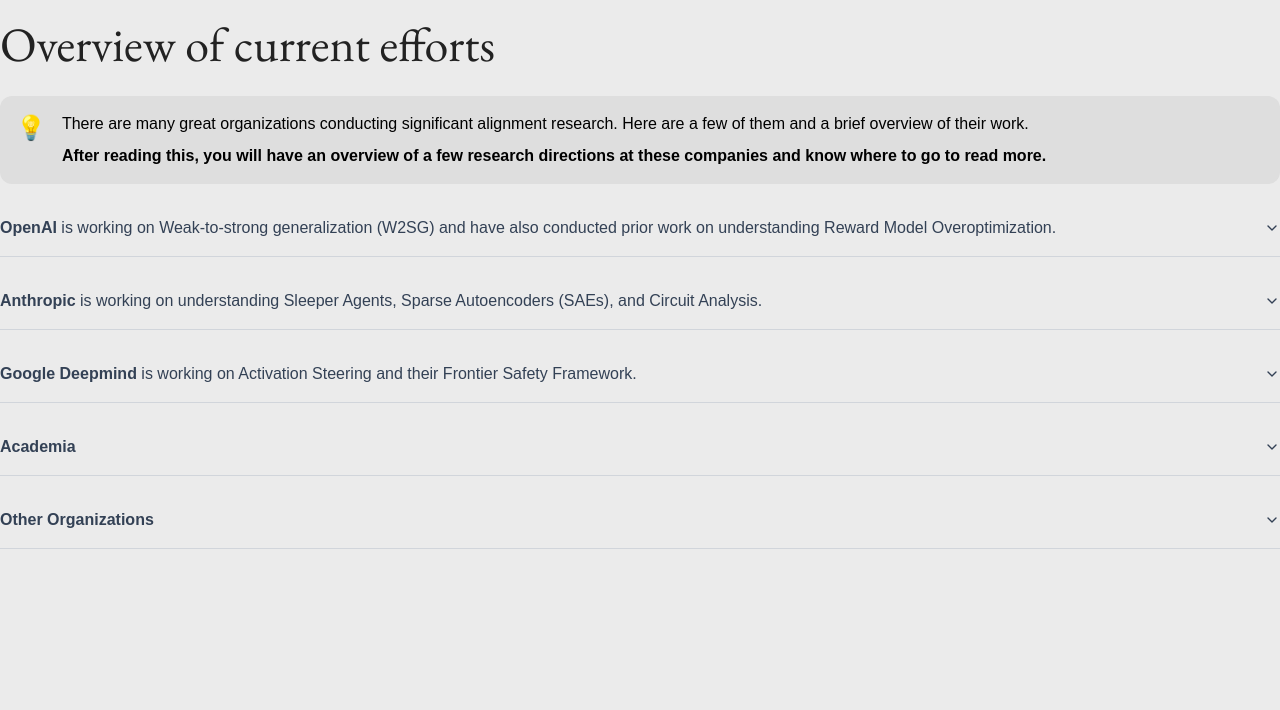
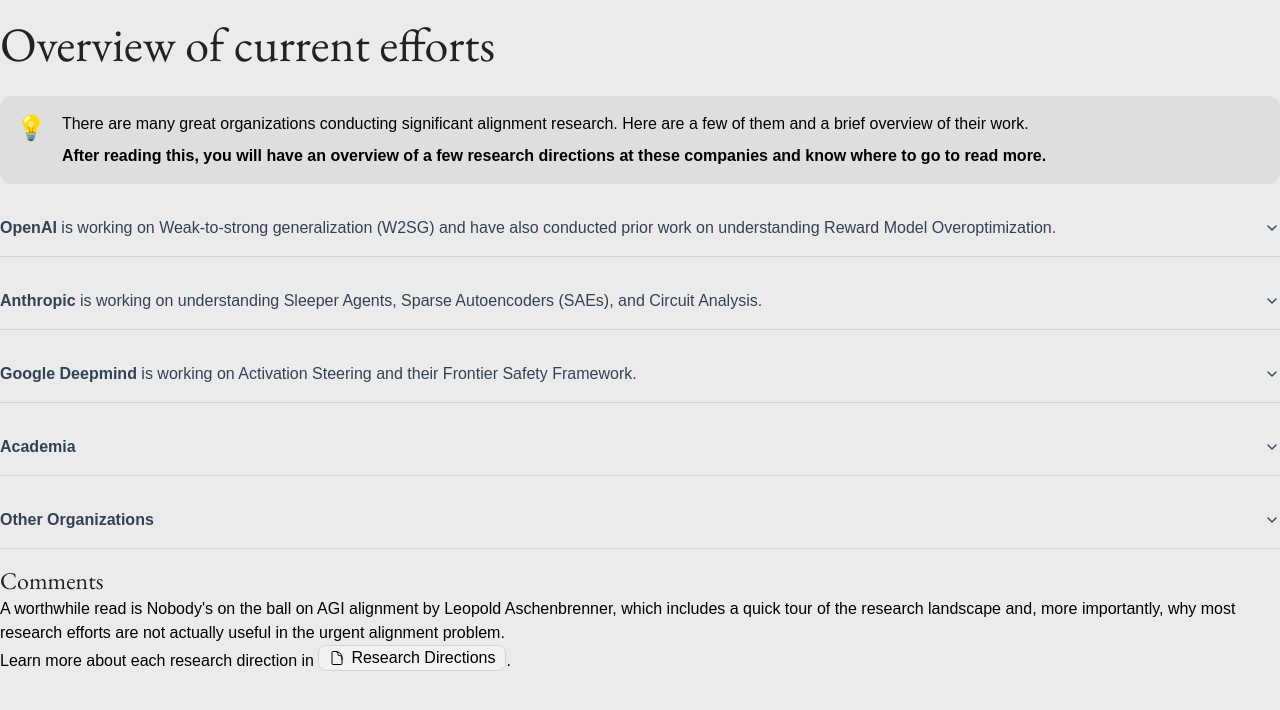
Before and after one commit to masonwang025/alignment-guide, a Next.js app: page /overview-current-efforts in a window 1280 px wide. Shown: the top 710 px of the page. Built offline with nearby package versions, Linux system fonts and the light colour scheme.

Commit message:
checkpoint

```diff
--- a/src/pages/overview-current-efforts.mdx
+++ b/src/pages/overview-current-efforts.mdx
@@ -108,3 +108,7 @@ at these companies and know where to go to read more.**
     </AccordionItem>
   </Accordion>
 </div>
+
+### Comments
+1. A worthwhile read is [Nobody's on the ball on AGI alignment](https://www.forourposterity.com/nobodys-on-the-ball-on-agi-alignment/) by Leopold Aschenbrenner, which includes a quick tour of the research landscape and, more importantly, why most research efforts are not actually useful in the urgent alignment problem.
+2. Learn more about each research direction in <LinkBadge href='/research-directions'>Research Directions</LinkBadge>.
```
